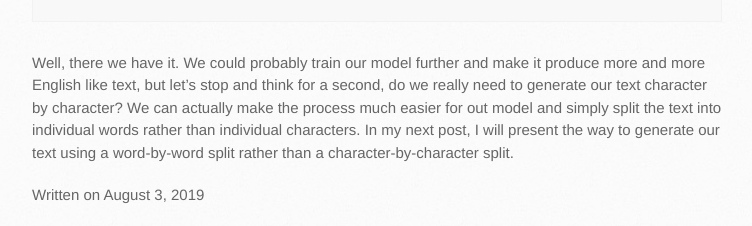
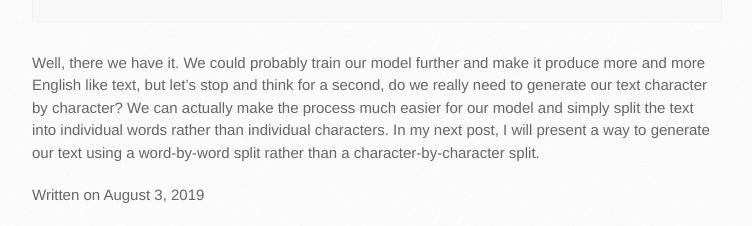
Before and after one commit to bshabashFD/bshabashFD.github.io_old2, a Jekyll site: the page built from _posts/2019-08-03-how-to-use-text-with-rnn.md, in a window 1280 px wide and 900 px high, scrolled down 8681 px. Shown: the part 671-897 px from the top of the window, without its empty margins (138-890 px from the left). Built offline with Jekyll 4.4.1, drawn with Linux system fonts in a browser that asks for light colours; formulas are drawn with MathJax 3; a script that is not in the unit is left out.

Commit message:
Update 2019-08-03-how-to-use-text-with-rnn.md

````diff
--- a/_posts/2019-08-03-how-to-use-text-with-rnn.md
+++ b/_posts/2019-08-03-how-to-use-text-with-rnn.md
@@ -357,5 +357,5 @@ Not kill me are upon your own is death?
 And I hot spite the over-mouth to
 ```
 
-Well, there we have it. We could probably train our model further and make it produce more and more English like text, but let’s stop and think for a second, do we really need to generate our text character by character? We can actually make the process much easier for out model and simply split the text into individual words rather than individual characters.
-In my next post, I will present the way to generate our text using a word-by-word split rather than a character-by-character split.
+Well, there we have it. We could probably train our model further and make it produce more and more English like text, but let’s stop and think for a second, do we really need to generate our text character by character? We can actually make the process much easier for our model and simply split the text into individual words rather than individual characters.
+In my next post, I will present a way to generate our text using a word-by-word split rather than a character-by-character split.
````
